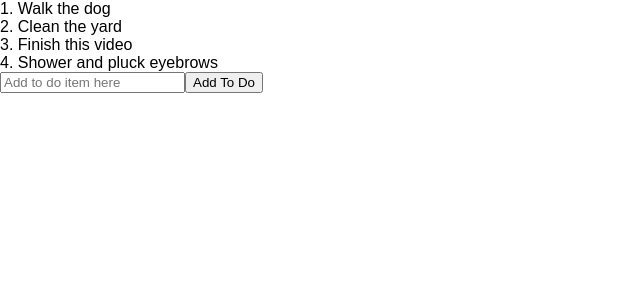
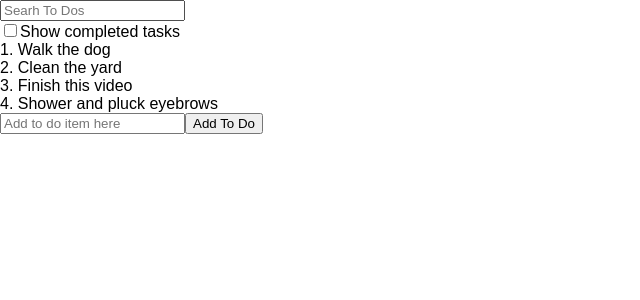
Before and after one commit to eina/react-todo, a React (Create React App) app: page / in a window 1280 px wide. Shown: the top 300 px of the page, without its empty margins (0-640 px from the left). Built offline with nearby package versions, Linux system fonts and the light colour scheme.

Commit message:
Add search component

```diff
--- a/src/App.js
+++ b/src/App.js
@@ -3,12 +3,15 @@ import React, { Component } from 'react';
 // import components
 import ToDoList from './components/ToDoList';
 import AddToDo from './components/AddToDo';
+import ToDoSearch from './components/ToDoSearch';
 
 
 class App extends Component {
   constructor(props){
     super(props);
     this.state = {
+      showCompleted: false,
+      searchText: '',
       todos: [
         {
           id: 1,
@@ -25,10 +28,19 @@ class App extends Component {
         }
       ],
     };
+
+    this.handleSearch = this.handleSearch.bind(this)
   }
 
   handleAddToDo (text){
     alert('new todo: ' + text)
+  }
+
+  handleSearch(showCompleted, searchText){
+    this.setState({
+      showCompleted: showCompleted,
+      searchText: searchText.toLowerCase()
+    })
   }
 
   render() {
@@ -36,6 +48,7 @@ class App extends Component {
 
     return (
       <div className="App">
+        <ToDoSearch onSearch={this.handleSearch}/>
         <ToDoList todos={todos} />
         <AddToDo onAddTodo={this.handleAddToDo} />
       </div>
--- /dev/null
+++ b/src/components/ToDoSearch.js
@@ -0,0 +1,35 @@
+import React, { Component } from 'react';
+
+export default class ToDoSearch extends Component {
+  constructor(props){
+    super(props)
+    this.handleSearch = this.handleSearch.bind(this);
+  }
+  handleSearch(){
+    let showCompleted = this.refs.showCompleted.checked;
+    let searchText = this.refs.searchText.value;
+
+    //props that's going to be passed down from App.js
+    this.props.onSearch(showCompleted, searchText);
+  }
+  render(){
+    return(
+      <div>
+        <div>
+          <input type="search"
+              ref="searchText"
+              onChange={this.handleSearch}
+              placeholder="Searh To Dos"/>
+        </div>
+        <div>
+          <label htmlFor="checkbox">
+            <input type="checkbox" name="checkbox"
+                ref="showCompleted"
+                onChange={this.handleSearch}/>
+            Show completed tasks
+          </label>
+        </div>
+      </div>
+    );
+  }
+}
```
